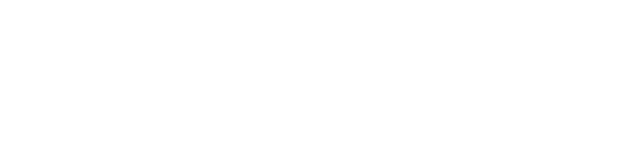
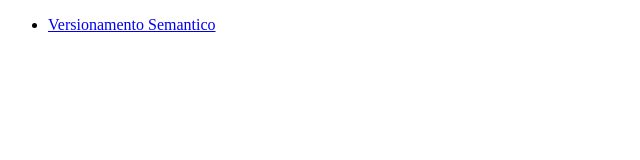
Before and after one commit to zrninlive/telos-versionamento, a plain HTML site: page index.html in a window 1280 px wide. Shown: the whole page, without its empty margins (0-640 px from the left). Drawn offline with Linux system fonts and the light colour scheme.

Commit message:
feat(index.html): adicionando menu dos cursos

```diff
--- a/index.html
+++ b/index.html
@@ -7,6 +7,12 @@
   <title>Versionamento de Software</title>
 </head>
 <body>
-
+  <nav>
+    <ul>
+      <li>
+        <a href="semver.html">Versionamento Semantico</a>
+      </li>
+    </ul>
+  </nav>
 </body>
 </html>
```
